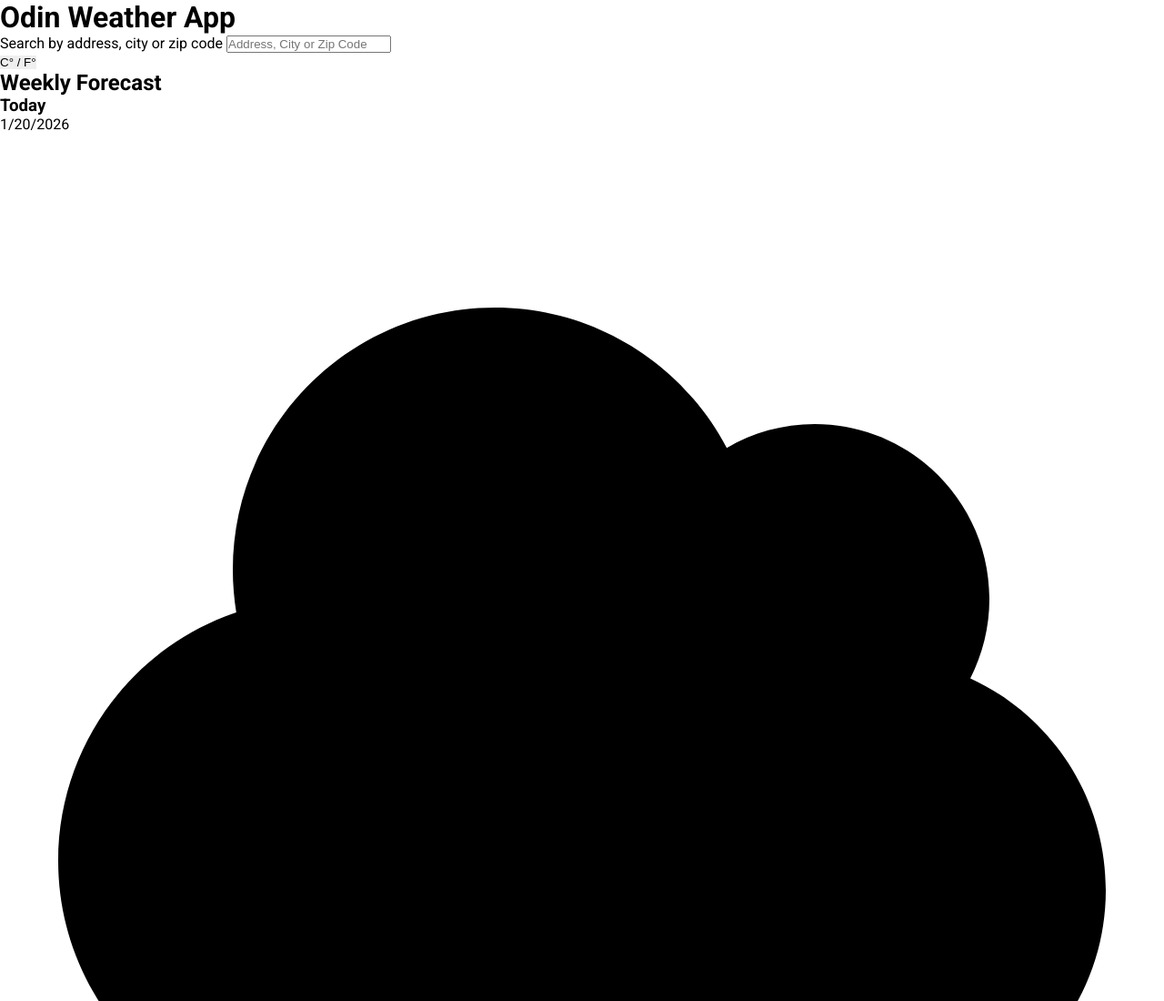
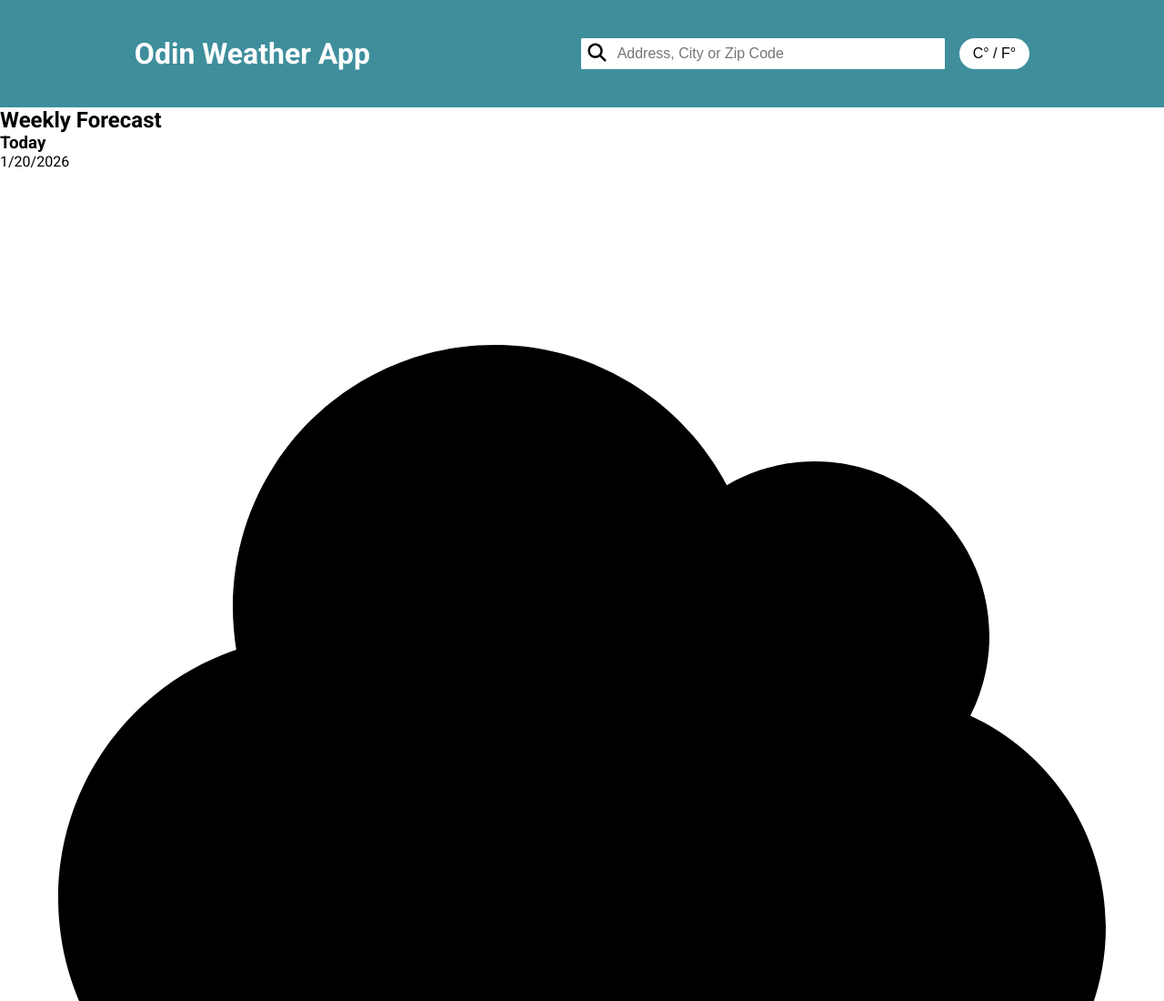
Before and after one commit to veiledjune/odin-weather-app, a website built with webpack: page src/index.html in a window 1280 px wide. Shown: the top 1100 px of the page at 91% size. Built offline with nearby package versions, Linux system fonts and the light colour scheme.

Commit message:
style: Add header layout and content styles

```diff
--- a/src/styles.css
+++ b/src/styles.css
@@ -27,3 +27,76 @@ button {
   margin: 0;
   padding: 0;
 }
+
+/*Header*/
+
+.header {
+  display: flex;
+  align-items: center;
+  background-color: rgb(62, 142, 156);
+  padding: 2.5em 2em;
+  justify-content: space-around;
+}
+
+.header-weather-container {
+  display: flex;
+  gap: 1em;
+}
+
+.header-title {
+  color: White;
+}
+
+.weather-form {
+  background-color: lightblue;
+  position: relative;
+}
+
+.weather-form label {
+  border: 0;
+  padding: 0;
+  margin: 0;
+  position: absolute !important;
+  height: 1px;
+  width: 1px;
+  overflow: hidden;
+  clip: rect(1px 1px 1px 1px);
+  clip: rect(1px, 1px, 1px, 1px);
+  clip-path: inset(50%);
+  white-space: nowrap;
+}
+
+#weather-searchbar {
+  border: none;
+  padding: 8px 40px;
+  border-radius: 2px;
+  width: 400px;
+  box-sizing: border-box;
+  font-size: 1rem;
+}
+
+#weather-searchbar:focus {
+  outline: 1px solid black;
+}
+
+.weather-search-btn {
+  position: absolute;
+  left: 5px;
+  top: 3px;
+  background-color: transparent;
+}
+
+.weather-search-btn img {
+  width: 25px;
+}
+
+.header-toggle-btn {
+  padding: 5px 15px;
+  font-size: 1rem;
+  border-radius: 50px;
+  background-color: rgb(255, 255, 255);
+}
+
+.--active {
+  font-weight: 700;
+}
```
